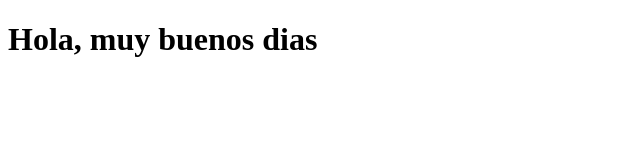
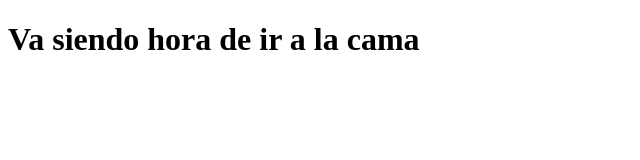
Before and after one commit to vrma/git-curso, a plain HTML site: page index.html in a window 1280 px wide. Shown: the whole page, without its empty margins (0-640 px from the left). Drawn offline with Linux system fonts and the light colour scheme.

Commit message:
Se ha modificado el index.html nuevamente

```diff
--- a/index.html
+++ b/index.html
@@ -5,6 +5,6 @@
 	<title></title>
 </head>
 <body>
-	<h1>Hola, muy buenos dias </h1>
+	<h1>Va siendo hora de ir a la cama</h1>
 </body>
 </html>
```
